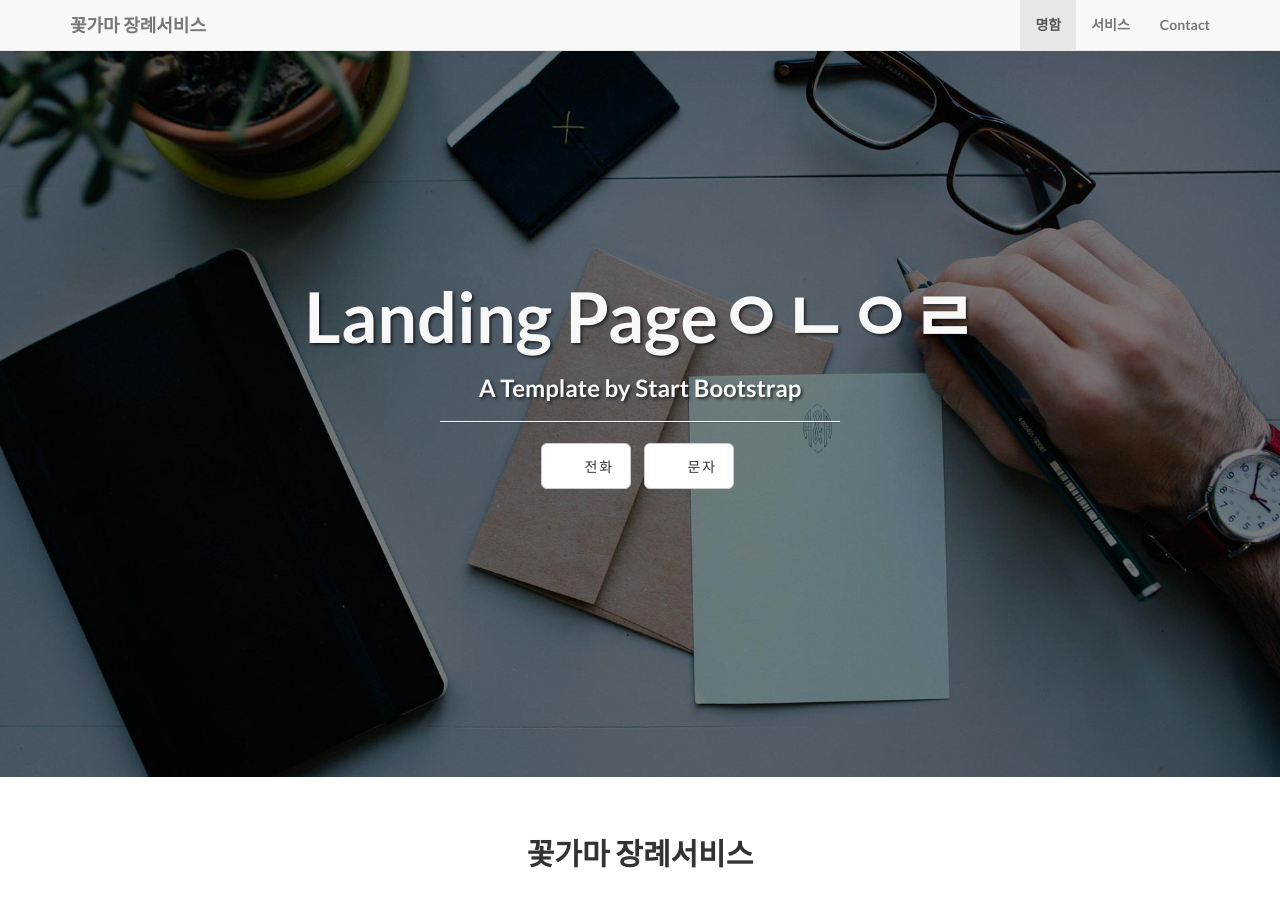
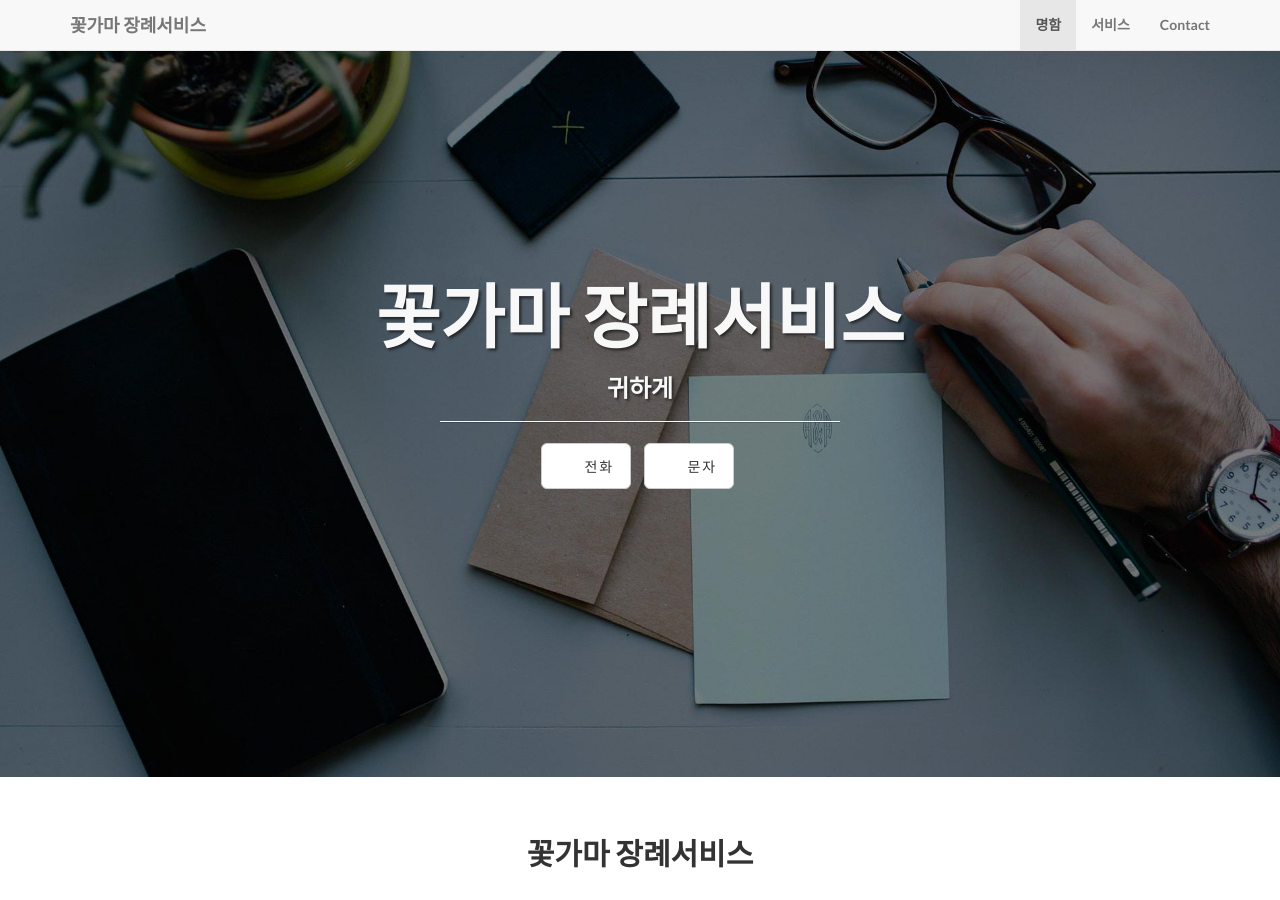
Before and after one commit to leevra/ggoggama, a Jekyll site: the page built from index.html, in a window 1280 px wide and 900 px high. Built offline with Jekyll 4.4.1, drawn with Linux system fonts in a browser that asks for light colours.

Commit message:
Update header.html

```diff
--- a/_includes/header.html
+++ b/_includes/header.html
@@ -39,8 +39,8 @@
 			<div class="row">
 				<div class="col-lg-12">
 					<div class="intro-message">
-						<h1>{{ page.title }}ㅇㄴㅇㄹ</h1>
-						<h3>{{ page.subTitle }}</h3>
+						<h1>꽃가마 장례서비스</h1>
+						<h3>귀하게 </h3>
 						<hr class="intro-divider">
 						<ul class="list-inline intro-social-buttons">
 							{% for social in site.social %}
```
